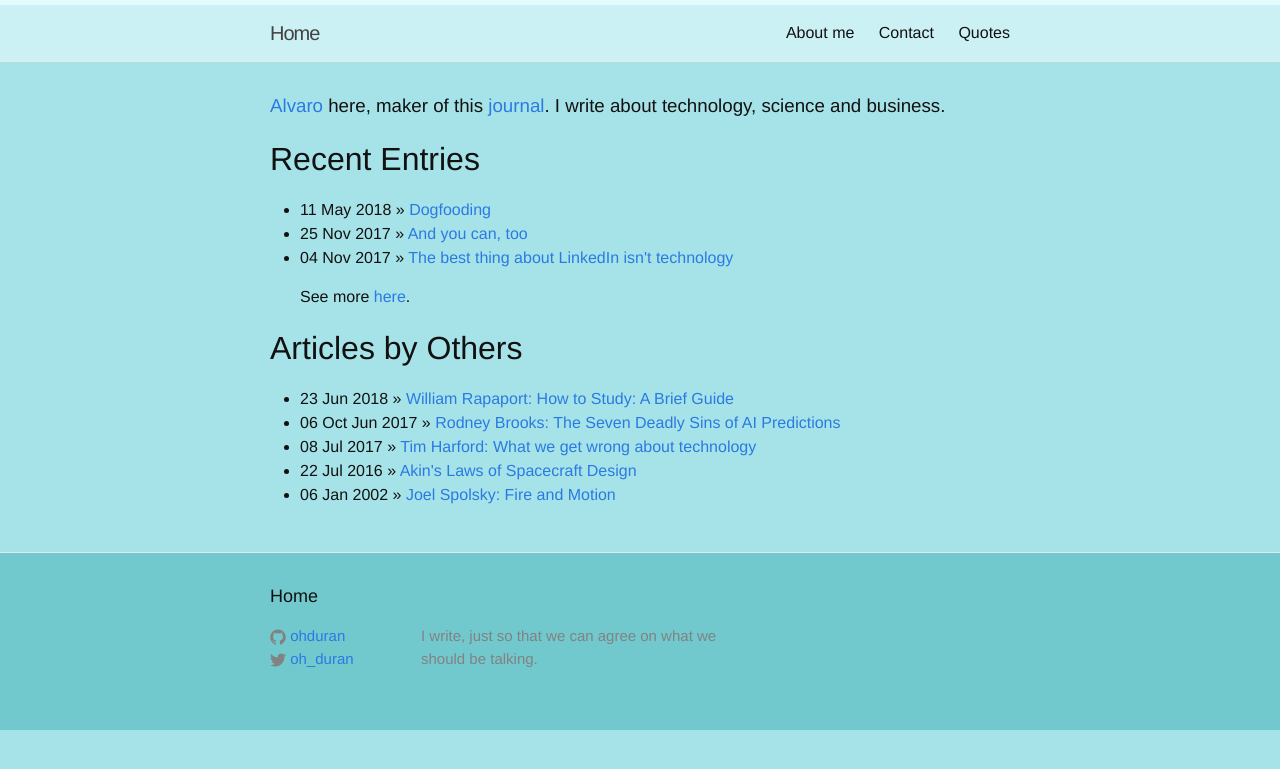
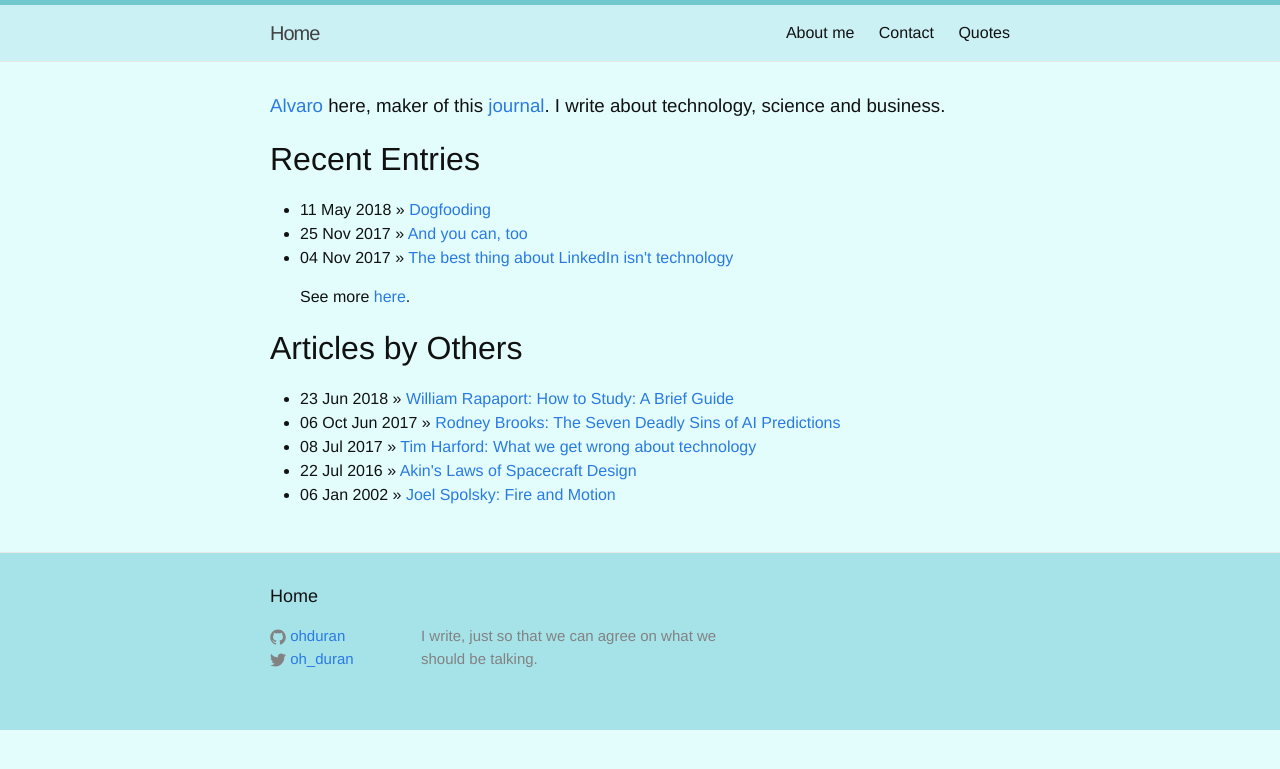
Before and after one commit to ohduran/ohduran.github.io, a Jekyll site: the page built from index.html, in a window 1280 px wide. Shown: the top 769 px of the page. Built offline with Jekyll 4.4.1, drawn with Linux system fonts in a browser that asks for light colours.

Commit message:
Changes in Format

```diff
--- a/css/main.scss
+++ b/css/main.scss
@@ -15,10 +15,10 @@ $base-line-height: 1.5;
 $spacing-unit:     30px;
 
 $text-color:       #111;
-$background-head: #e3fdfd;
+$background-head:  #71c9ce;
 $background-header: #cbf1f5;
-$background-color: #a6e3e9;
-$background-footer: #71c9ce;
+$background-color: #e3fdfd;
+$background-footer: #a6e3e9;
 $brand-color:      #2a7ae2;
 
 $grey-color:       #828282;
```
